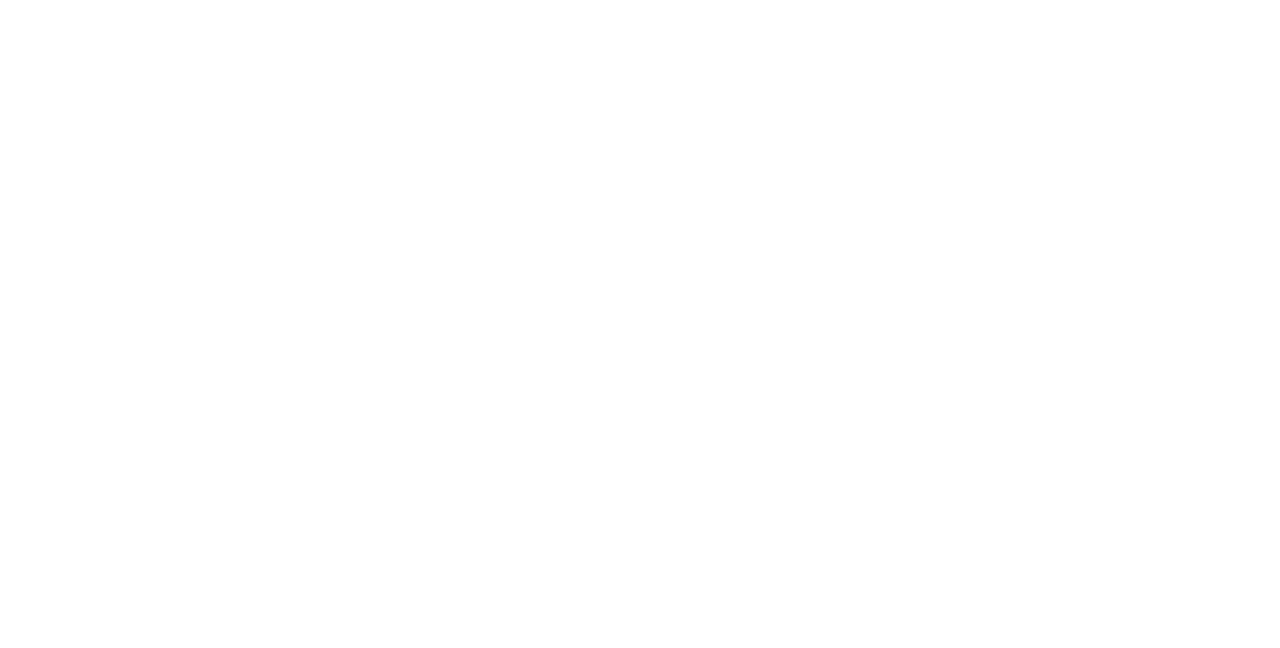
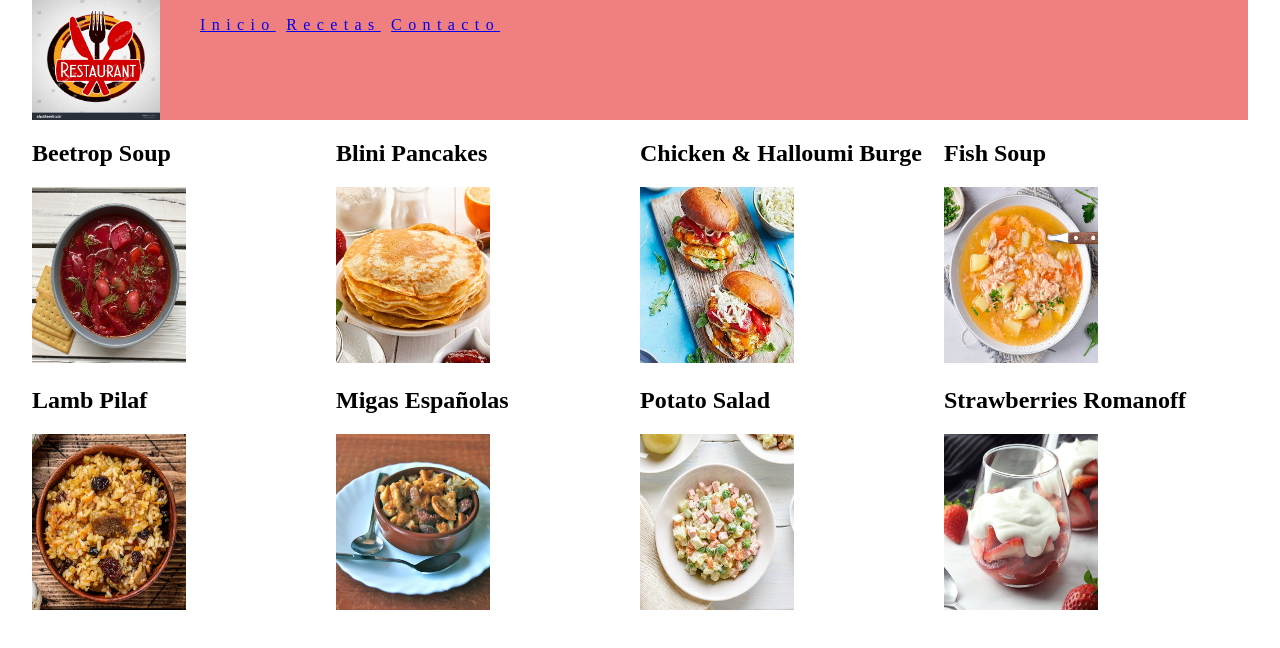
Before and after one commit to acevedoleonardo/FILTRO_JS_AcevedoEdgar, a plain HTML site: page index.html in a window 1280 px wide. Drawn offline with Linux system fonts and the light colour scheme.

Commit message:
feat: :art: Aplicando estructura html

```diff
--- /dev/null
+++ b/Style/styles.css
@@ -0,0 +1,42 @@
+/* Estructura del Cuerpo Principal  */
+body {
+    margin: 0 auto;
+    padding: 0px;
+    width: 95%;
+
+ /* Estilos para dispositivos móviles */
+ @media (max-width: 768px) {
+    body {
+        width: 100%; /* Ocupa todo el ancho de la pantalla */
+        font-size: 14px;
+    }
+}
+}
+.Encabezado {
+    width: 100%;
+    height: 15vh;
+    background-color: #F08080;
+}
+.menu{
+    font-size: 2vh;
+    align-content: center;
+    letter-spacing: 0.5vw;
+    color: #154360;
+
+}
+
+#logo {
+    height: 15vh;
+    width: 10vw;
+    float: left;
+}
+
+img{
+    height: 22vh;
+    width: 12vw;
+}
+
+.recetas_top{
+    display: grid;
+    grid-template-columns: 1fr 1fr 1fr 1fr;
+}
--- a/index.html
+++ b/index.html
@@ -4,8 +4,72 @@
     <meta charset="UTF-8">
     <meta name="viewport" content="width=device-width, initial-scale=1.0">
     <title>FILTRO_JS</title>
+    <link rel="stylesheet" href="./Style/styles.css">
 </head>
 <body>
+    <div class="container">
+<!-- ----------------------------------------------------------------- -->
+        <div class="Encabezado">
+            <img id="logo" src="./Storage/Images/Restaurant_Logo.jpg" alt="Restaurant_Logo">
+            <nav class="menu">
+                <ul>
+                <a href="#">Inicio</a>
+                <a href="#">Recetas</a>
+                <a href="#">Contacto</a>
+                </ul>
+            </nav>
+        </div>
+<!-- ----------------------------------------------------------------- -->
+<!-- Estructura del Cuerpo-->
+    <div class="cuerpo">
+        <div class="recetas_top">
+            <div>
+                <h2>Beetrop Soup</h2>
+                <img src="./Storage/Images/Beetroot Soup (Borscht).jpg" alt="Beetroot">
+            </div>
+            <div>
+                <h2>Blini Pancakes</h2>
+                <img src="./Storage/Images/Blini Pancakes.jpg" alt="Blini">
+            </div>
+            <div>
+                <h2>Chicken & Halloumi Burge</h2>
+                <img src="./Storage/Images/chicken & halloumi burge.jpg" alt="chicken">
+            </div>
+            <div>
+                <h2>Fish Soup</h2>
+                <img src="./Storage/Images/Fish Soup (Ukha).jpg" alt="fish">
+            </div>
+            <div>
+                <h2>Lamb Pilaf</h2>
+                <img src="./Storage/Images/Lamb Pilaf (Plov).jpg" alt="Lamb">
+            </div>
+            <div>
+                <h2>Migas Españolas</h2>
+                <img src="./Storage/Images/MigasEspañolas.jpg" alt="MigasEspañolas">
+            </div>
+            <div>
+                <h2>Potato Salad</h2>
+                <img src="./Storage/Images/Potato Salad (Olivier Salad).jpg" alt="Potato">
+            </div>
+            <div>
+                <h2>Strawberries Romanoff</h2>
+                <img src="./Storage/Images/Strawberries Romanoff.jpg" alt="Strawberries">
+            </div>
+        </div>
+<!-- ----------------------------------------------------------------- -->
+        <div class="recetas_secundarias">
+
+        </div>
+<!-- ----------------------------------------------------------------- -->
+        <div class="Ingredientes populares">
+
+        </div>
+
+    </div>
+
+    </div>
+
 
 </body>
+<script src="./JS/app.js"></script>
 </html>
```
Also changed, not shown: JS/app.js (added), Storage/Images/Beetroot Soup (Borscht).jpg (added), Storage/Images/Blini Pancakes.jpg (added), Storage/Images/Fish Soup (Ukha).jpg (added), Storage/Images/Lamb Pilaf (Plov).jpg (added), Storage/Images/MigasEspañolas.jpg (added), Storage/Images/Potato Salad (Olivier Salad).jpg (added), Storage/Images/Restaurant_Logo.jpg (added), Storage/Images/Strawberries Romanoff.jpg (added), Storage/Images/chicken & halloumi burge.jpg (added).
